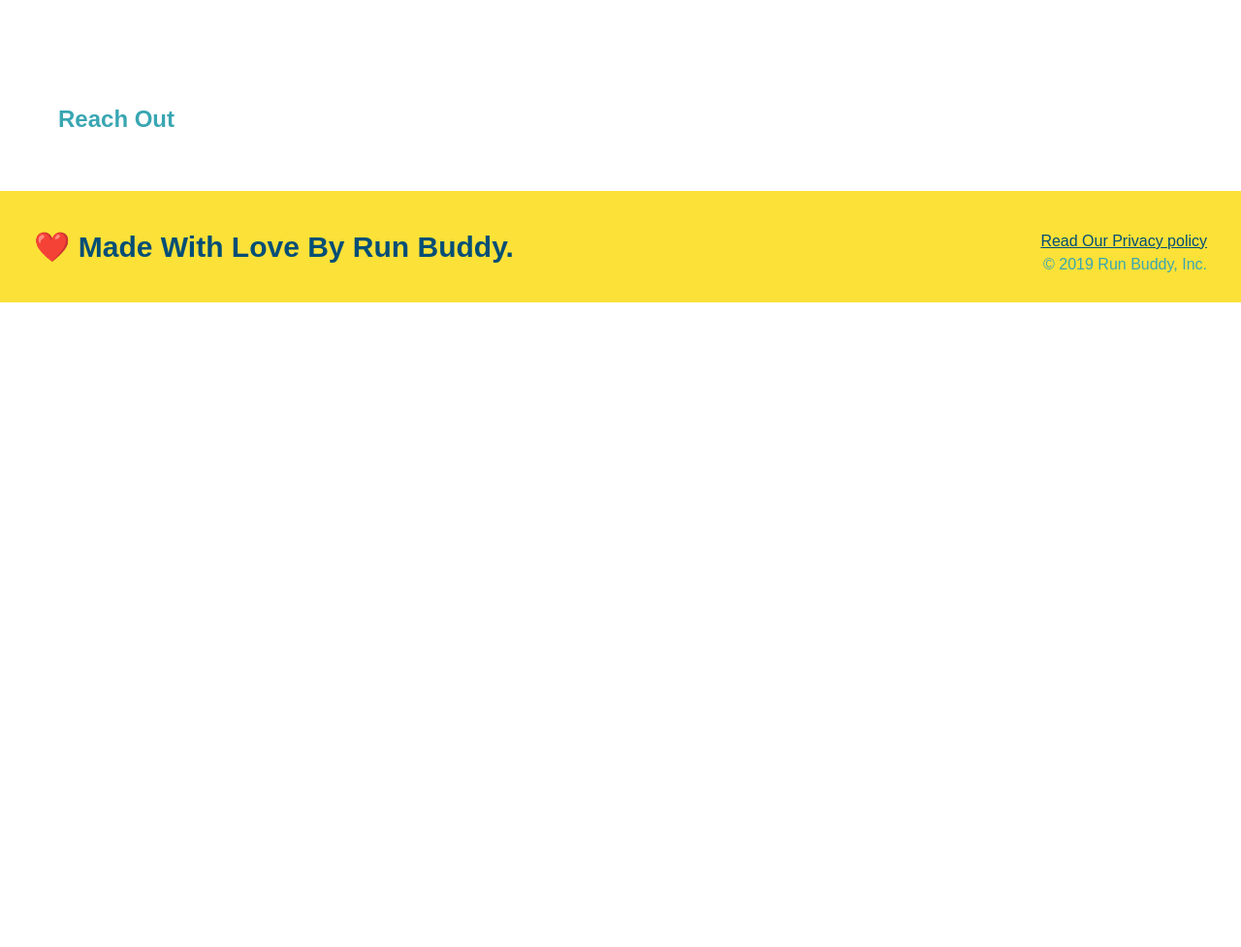
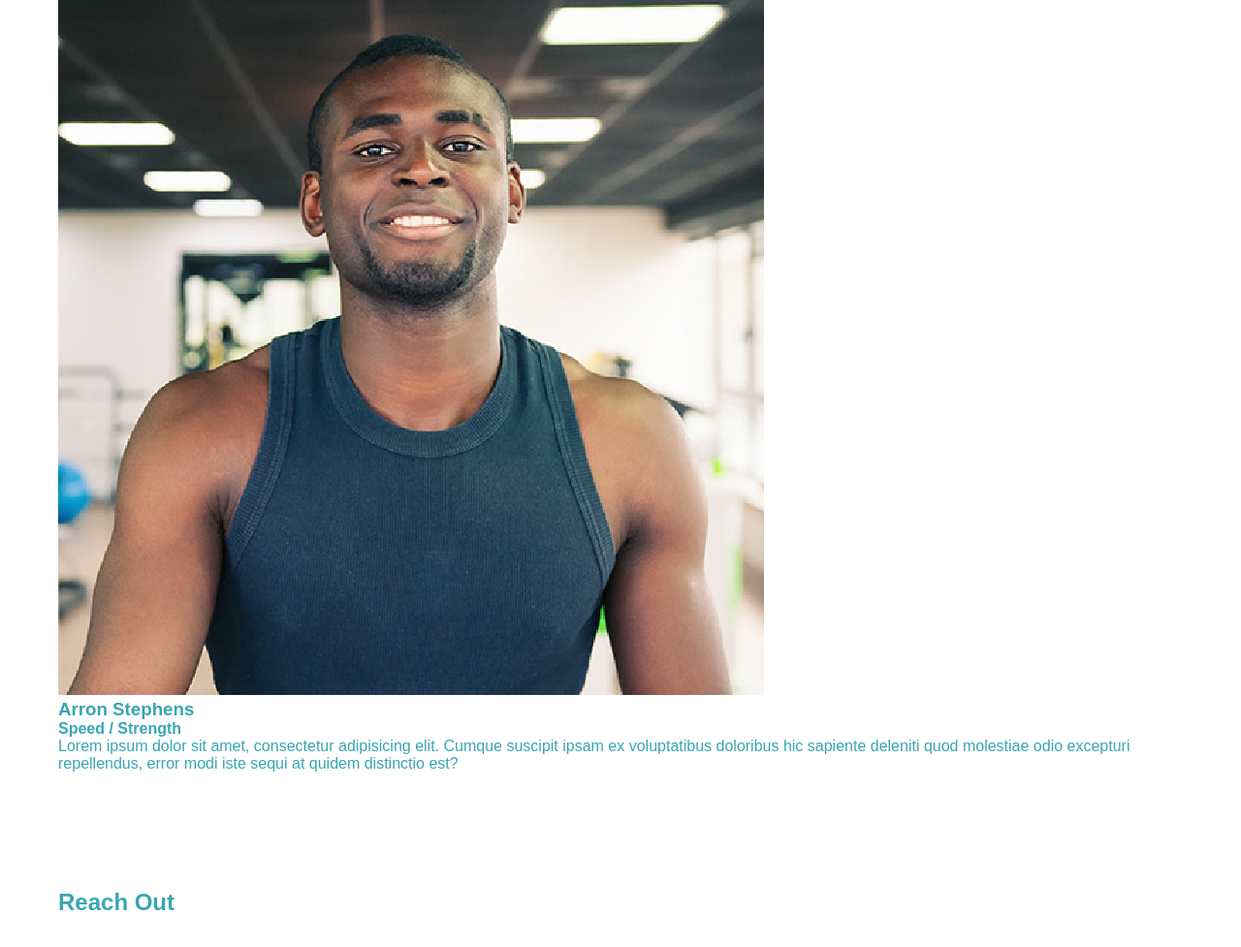
Before and after one commit to AidanGuarniere/Run-Buddy, a plain HTML site: page index.html in a window 1280 px wide. Shown: the part 2795-3772 px from the top of the page at 97% size. Before the commit the page ends 3107 px from the top, so only its background shows below. Drawn offline with Linux system fonts and the light colour scheme.

Commit message:
added 1st trainer basics

```diff
--- a/index.html
+++ b/index.html
@@ -106,6 +106,16 @@
      <!-- "Meet The Trainers" section -->
      <section>
          <h2>Meet The Trainers</h2>
+         <article class="trainer">
+             <img src="./assets/images/trainer-1.jpg" alt="Arron Stephens in his workout clothes, ready to pump iron" />
+             <div class="trainer-bio">
+                 <h3>Arron Stephens</h3>
+                 <h4>Speed / Strength</h4>
+                 <p>
+                     Lorem ipsum dolor sit amet, consectetur adipisicing elit. Cumque suscipit ipsam ex voluptatibus doloribus hic sapiente deleniti quod molestiae odio excepturi repellendus, error modi iste sequi at quidem distinctio est?
+                 </p>
+             </div>
+         </article>
     </section>
 
     <!-- "Reach Out" section-->
```
Also changed, not shown: assets/images/trainer-1.jpg (added), assets/images/trainer-2.jpg (added), assets/images/trainer-3.jpg (added).
